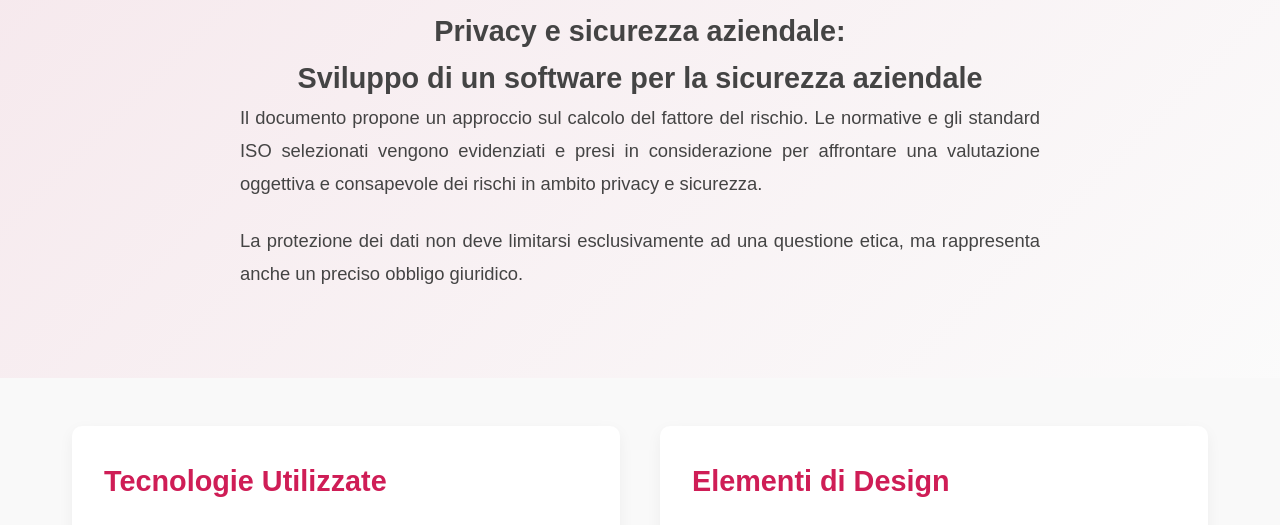
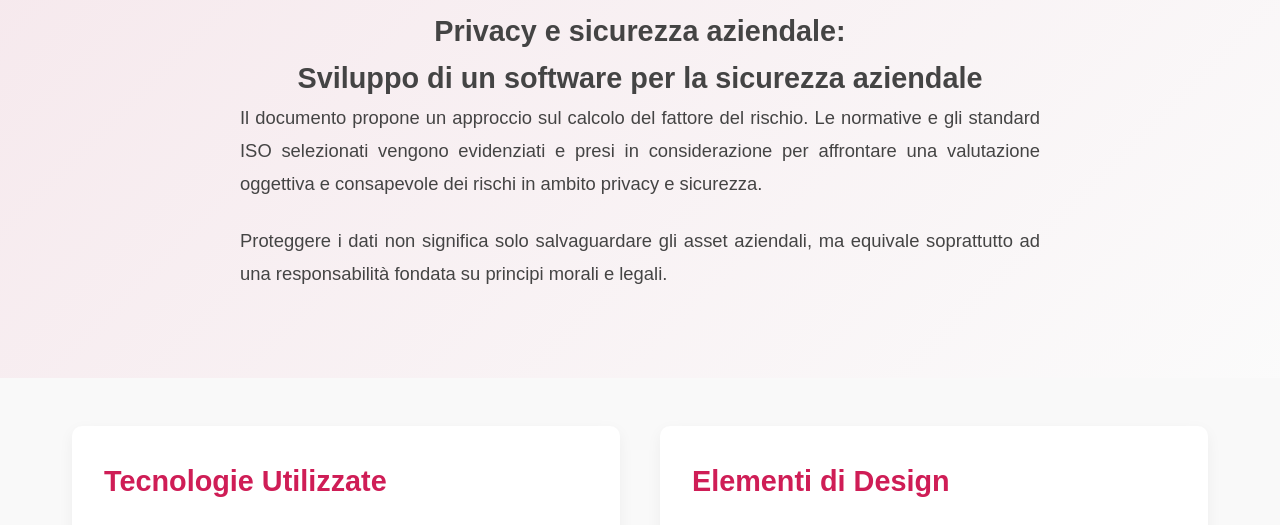
Before and after one commit to Mai1Lab/Project-work, a plain HTML site: page index.html in a window 1280 px wide. Shown: the part 262-787 px from the top of the page. Drawn offline with Linux system fonts and the light colour scheme.

Commit message:
<p> in sezione Hero

```diff
--- a/index.html
+++ b/index.html
@@ -40,7 +40,7 @@
                 Il documento propone un approccio sul calcolo del fattore del rischio. Le normative e gli standard ISO selezionati vengono evidenziati e presi in considerazione per affrontare una valutazione oggettiva e consapevole dei rischi in ambito privacy e sicurezza.
             </p>
             <p>
-                La protezione dei dati non deve limitarsi esclusivamente ad una questione etica, ma rappresenta anche un preciso obbligo giuridico.
+               Proteggere i dati non significa solo salvaguardare gli asset aziendali, ma equivale soprattutto ad una responsabilità fondata su principi morali e legali.
             </p>
         </section>
 
```
